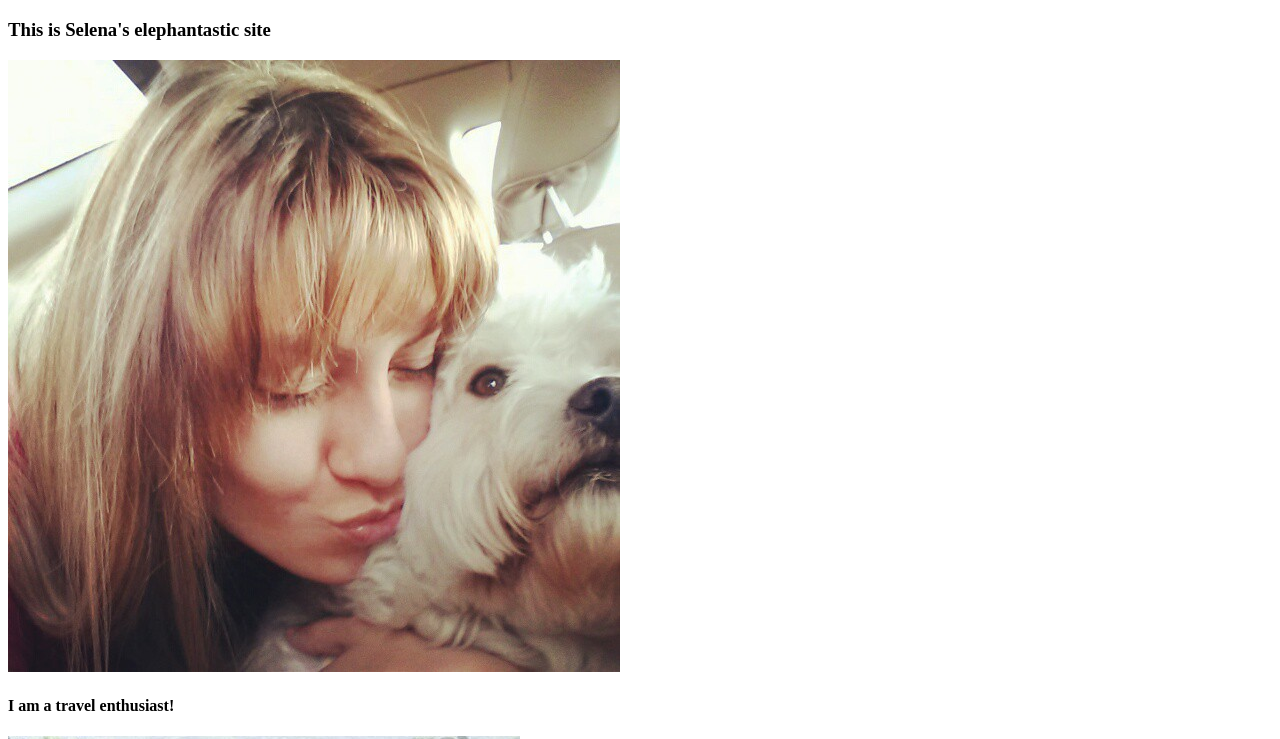
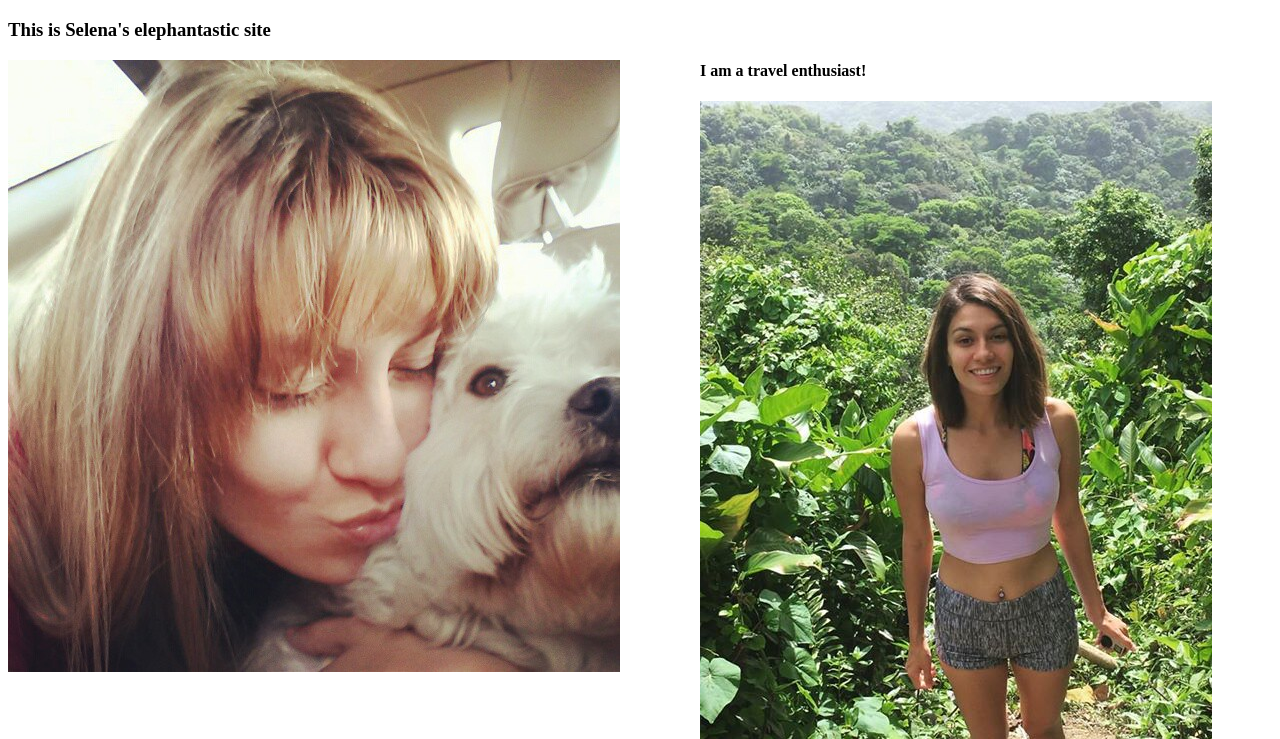
Before and after one commit to selenalayan/profile-site-2, a plain HTML site: page index.html in a window 1280 px wide. Shown: the part 61-800 px from the top of the page. Drawn offline with Linux system fonts and the light colour scheme.

Commit message:
aligned picture left

```diff
--- a/index.html
+++ b/index.html
@@ -7,7 +7,7 @@
 	<div>
 		<h1>Selena Samaripa</h1>
 		<h3>This is Selena's elephantastic site</h3>
-		<img src="blonde.jpg">
+		<img src="blonde.jpg" style="padding-right: 80px;" align = "left"/>
 		<h4>I am a travel enthusiast!</h4>
 		<img src="travel.jpg">
 
```
